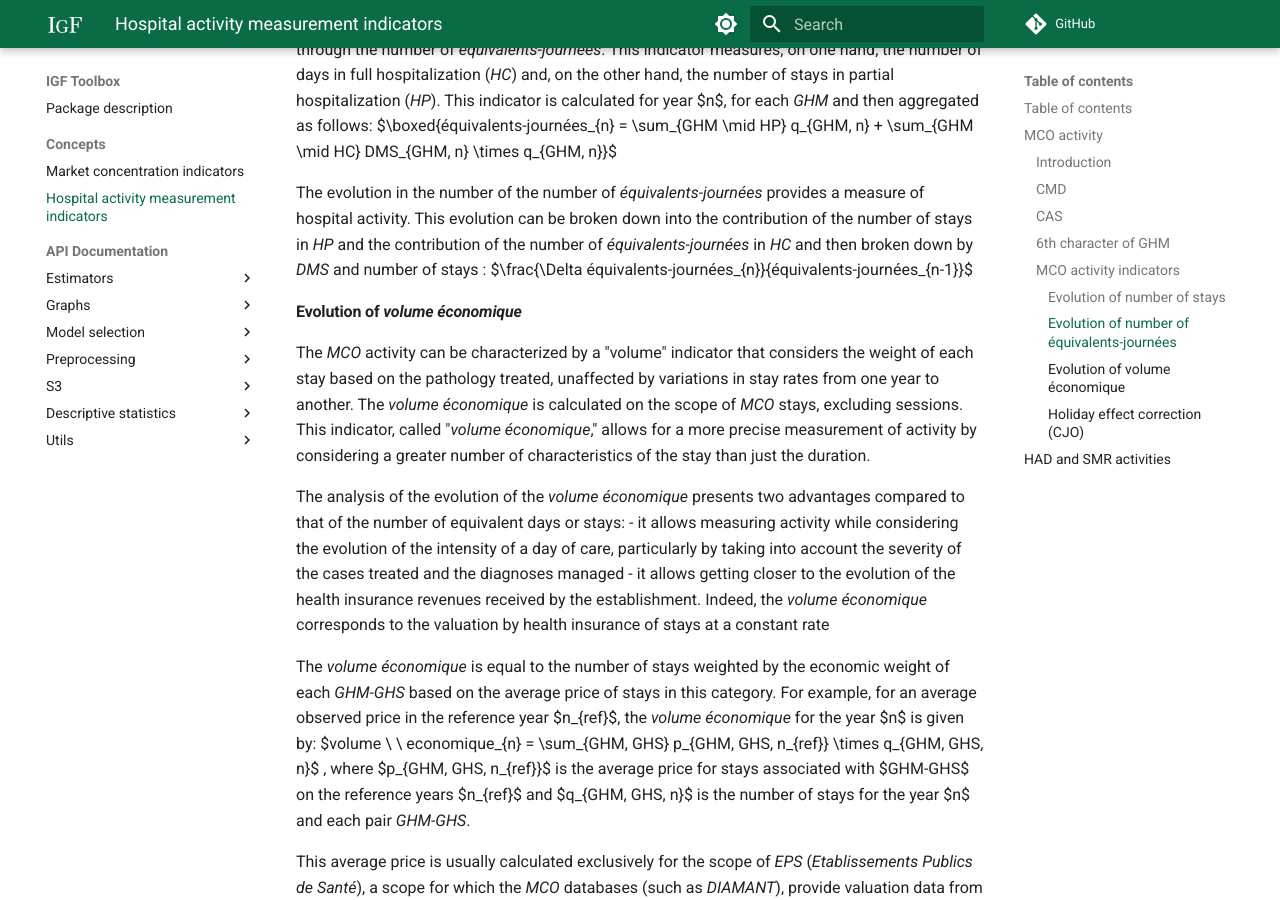
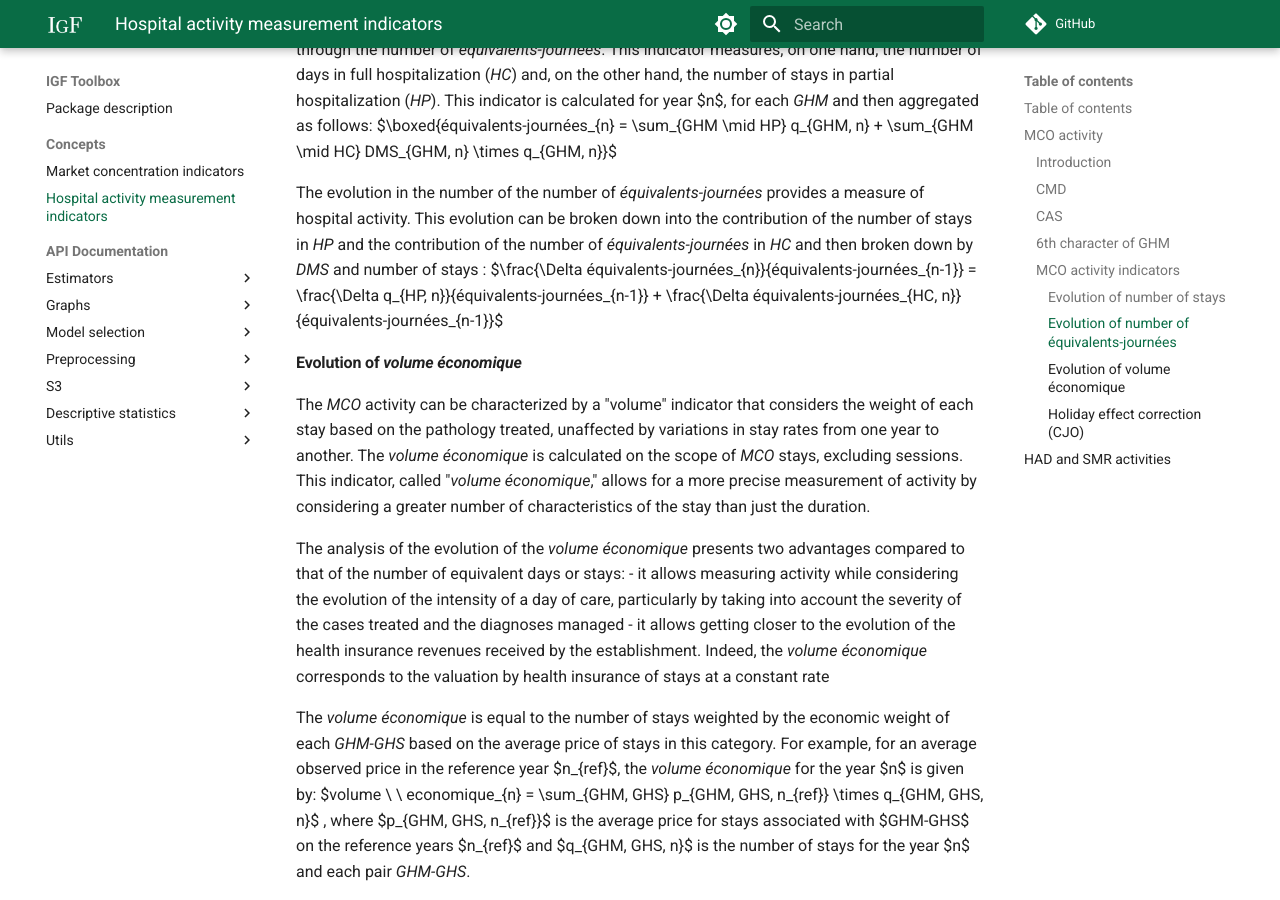
Before and after one commit to IGF-PSD/igf_toolbox, an MkDocs documentation site: the page built from docs/concepts/HOSPITAL_ACTIVITY.md, in a window 1280 px wide and 900 px high, scrolled down 6053 px. Built offline with MkDocs 1.6.1 and Material for MkDocs 9.7.7, drawn with Linux system fonts in a browser that asks for light colours; formulas are drawn with MathJax 3; comment, search, counter and statistics services are not loaded.

Commit message:
Update HOSPITAL_ACTIVITY.md

```diff
--- a/docs/concepts/HOSPITAL_ACTIVITY.md
+++ b/docs/concepts/HOSPITAL_ACTIVITY.md
@@ -142,7 +142,7 @@
 Hospital activity in *MCO* can then be measured by the number of days spent in the hospital through the number of *équivalents-journées*. This indicator measures, on one hand, the number of days in full hospitalization (*HC*) and, on the other hand, the number of stays in partial hospitalization (*HP*). This indicator is calculated for year $n$, for each *GHM* and then aggregated as follows: $\boxed{équivalents-journées_{n} = \sum_{GHM \mid HP} q_{GHM, n} + \sum_{GHM \mid HC} DMS_{GHM, n} \times q_{GHM, n}}$
 
 The evolution in the number of the number of *équivalents-journées* provides a measure of hospital activity. This evolution can be broken down into the contribution of the number of stays in *HP* and the contribution of the number of *équivalents-journées* in *HC* and then broken down by *DMS* and number of stays :
-$\frac{\Delta équivalents-journées_{n}}{équivalents-journées_{n-1}}$
+$\frac{\Delta équivalents-journées_{n}}{équivalents-journées_{n-1}} = \frac{\Delta q_{HP, n}}{équivalents-journées_{n-1}} + \frac{\Delta équivalents-journées_{HC, n}}{équivalents-journées_{n-1}}$
 
 #### Evolution of *volume économique*
 
```
